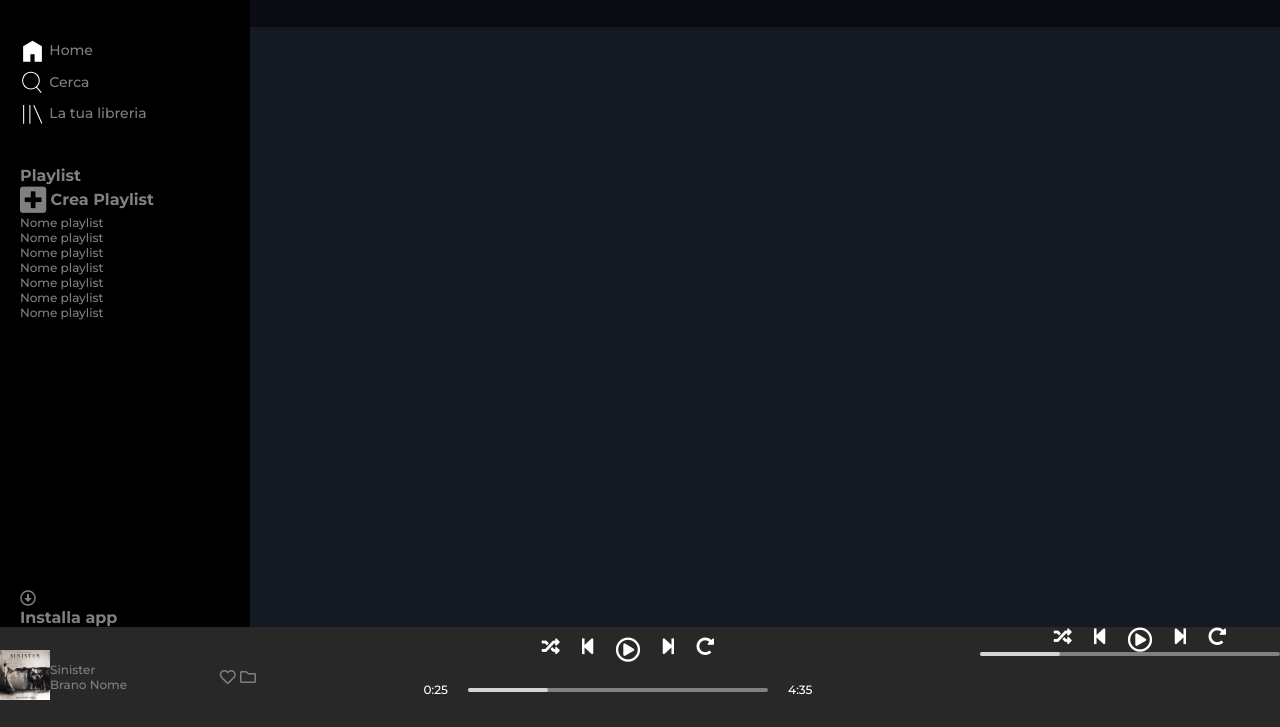
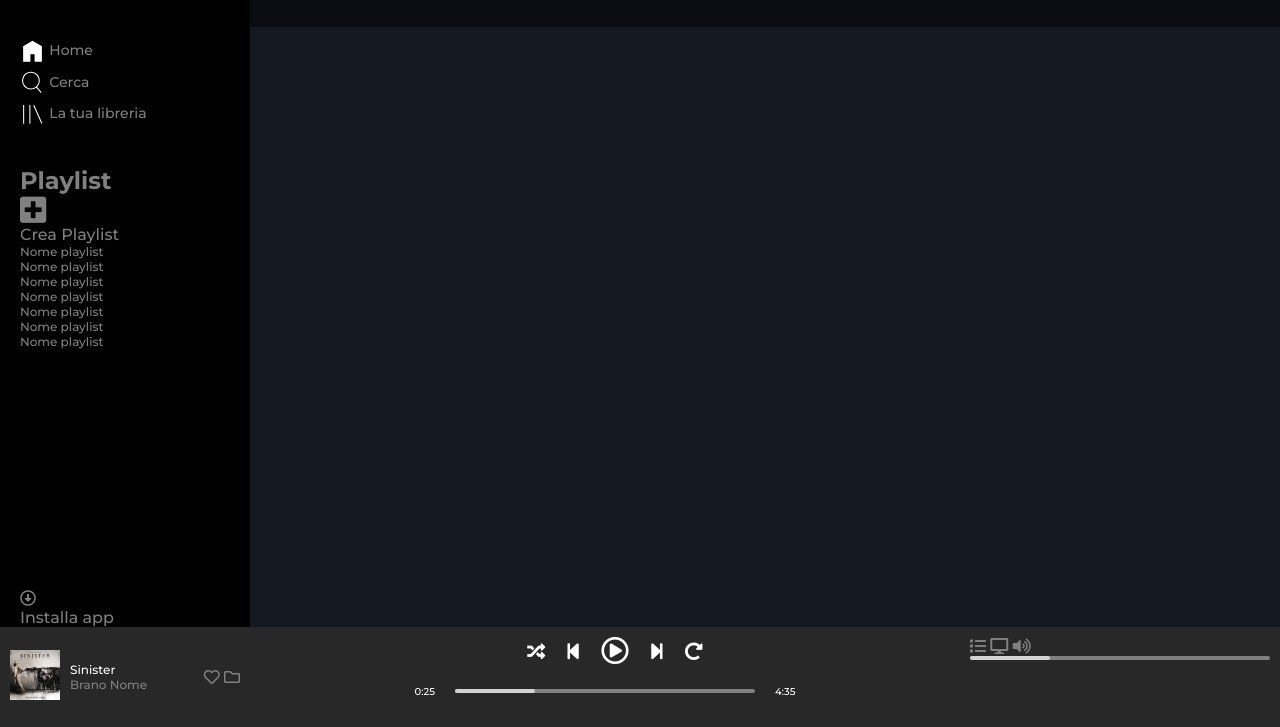
Before and after one commit to carmelocarnamucio/html-css-spotifyweb, a plain HTML site: page index.html in a window 1280 px wide. Shown: the part 73-800 px from the top of the page. Drawn offline with Linux system fonts and the light colour scheme.

Commit message:
aggiunto barra volume

```diff
--- a/css/style.css
+++ b/css/style.css
@@ -170,6 +170,7 @@ main .item {
   height: 100px;
   display: flex;
   justify-content: space-between;
+  padding: 10px;
 }
 
 /* Player Left */
@@ -179,7 +180,7 @@ main .item {
   display: flex;
   align-items: center;
   /* justify-content: space-around; */
-  width: 20%;
+  width: 230px;
 }
 
 .player-left img {
@@ -188,6 +189,7 @@ main .item {
 
 .brano{
   flex-grow: 1;
+  padding-left: 10px;
 }
 
 footer .player-left p {
@@ -196,7 +198,7 @@ footer .player-left p {
 
 }
 
-footer .player-left .item p:first-child{
+.brano p:first-child{
   color: white;
 }
 
@@ -213,7 +215,7 @@ footer .player-left .item p:first-child{
 
 .ico-timeline {
   display: flex;
-  justify-content: center;
+  align-items: center;
 }
 
 .ico-timeline i {
@@ -223,7 +225,7 @@ footer .player-left .item p:first-child{
 }
 
 .ico-timeline i.play {
-  font-size: 25px;
+  font-size: 28px;
 }
 
 .timeline {
@@ -241,7 +243,7 @@ footer .player-left .item p:first-child{
 
 .timeline p {
   padding: 20px;
-  font-size: 12px;
+  font-size: 10px;
   color: white;
 }
 
--- a/index.html
+++ b/index.html
@@ -41,10 +41,10 @@
 
                 <!-- Playlist -->
                 <div class="nav-element playlist-container pd">
-                  <h4>Playlist</h4>
+                  <h2>Playlist</h2>
                   <div class="crea">
                     <i class="fas fa-plus-square"></i>
-                    <h4>Crea Playlist</h4>
+                    <p>Crea Playlist</p>
                   </div>
                     <div class="crea-playlist">
                       <ul class="nome-playlist">
@@ -62,7 +62,7 @@
                 <!-- Installa App -->
                 <div class="installa-app nav-element">
                   <i class="far fa-arrow-alt-circle-down"></i>
-                  <h4>Installa app</h4>
+                  <p>Installa app</p>
                 </div>
 
               </div>
@@ -112,22 +112,25 @@
                   <div class="time">
                     <div class="line">
                     </div>
+                    <div class="circle">
+                    </div>
                   </div>
                   <p>4:35</p>
                 </div>
               </div>
 
               <div class="player-right">
-                <div class="ico-timeline">
-                 <i class="fas fa-random"></i>
-                 <i class="fas fa-step-backward"></i>
-                 <i class="far fa-play-circle play"></i>
-                 <i class="fas fa-step-forward"></i>
-                 <i class="fas fa-redo-alt"></i>
+                <div class="ico-timeline-right">
+                  <i class="fas fa-list"></i>
+                  <i class="fas fa-desktop"></i>
+                  <i class="fas fa-volume-up"></i>
                 </div>
+
                 <div class="timeline">
                   <div class="time">
                     <div class="line">
+                    </div>
+                    <div class="circle">
                     </div>
                   </div>
                 </div>
```
Lines whose indentation alone changed are shown as unchanged.
